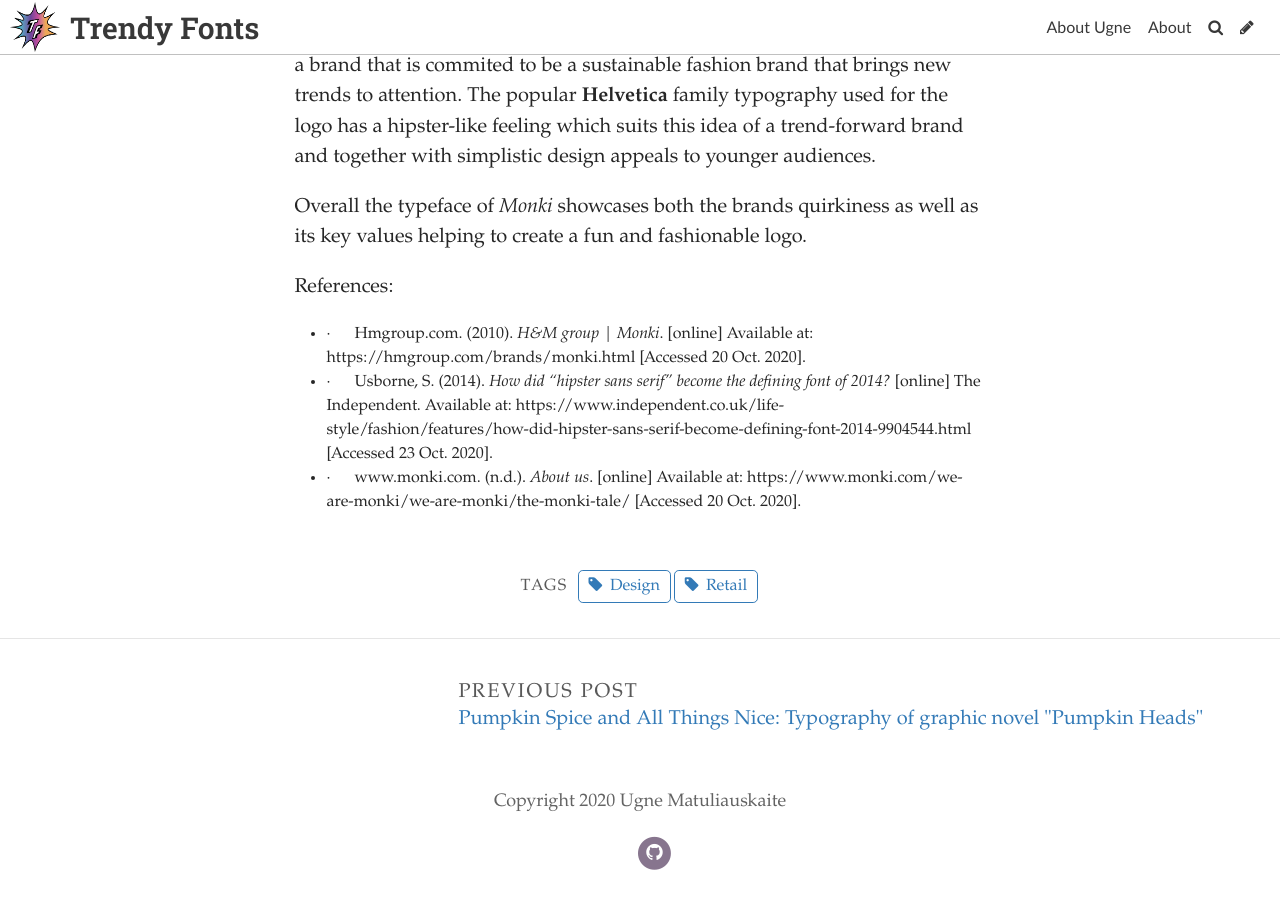
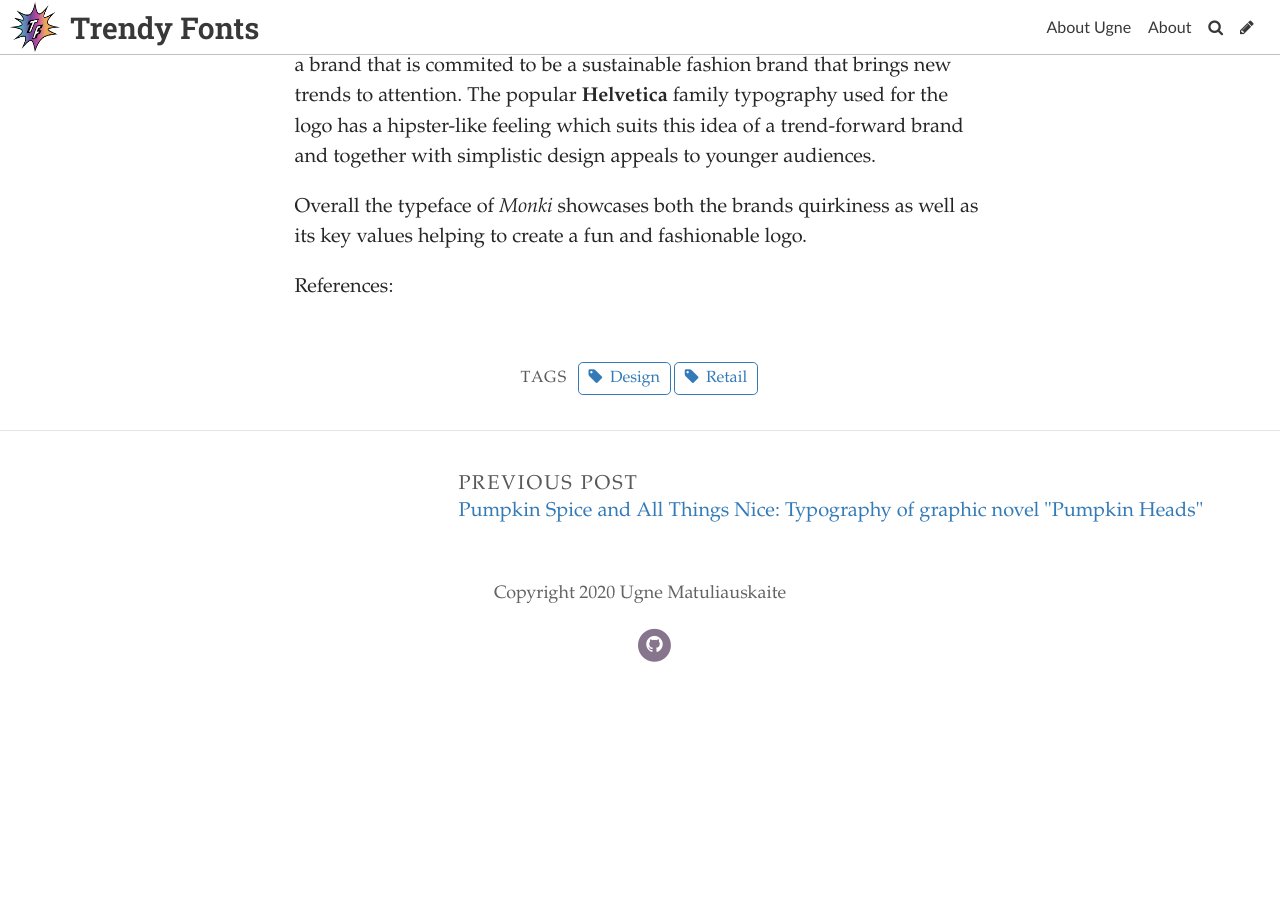
Before and after one commit to Pumpkinhead98/populartypo, a Jekyll site: the page built from _posts/2020-10-24-fun-but-make-it-fashion-typeface-of-high-street-shop-monki.md, in a window 1280 px wide and 900 px high, scrolled down 2077 px. Built offline with Jekyll 4.4.1, drawn with Linux system fonts in a browser that asks for light colours; some web fonts are replaced; after the commit the page ends 2769 px from its top, so only the background shows below that; some of the changed text lies outside the part shown.

Commit message:
Update Post “2020-10-24-fun-but-make-it-fashion-typeface-of-high-street-shop-monki”

```diff
--- a/_posts/2020-10-24-fun-but-make-it-fashion-typeface-of-high-street-shop-monki.md
+++ b/_posts/2020-10-24-fun-but-make-it-fashion-typeface-of-high-street-shop-monki.md
@@ -26,12 +26,4 @@
 
 Overall the typeface of *Monki* showcases both the brands quirkiness as well as its key values helping to create a fun and fashionable logo.
 
-
-
-
-
 References:
-
-* <!--\[if !supportLists]-->·      <!--\[endif]-->Hmgroup.com. (2010). *H&M group | Monki*. \[online] Available at: https://hmgroup.com/brands/monki.html \[Accessed 20 Oct. 2020].
-* <!--\[if !supportLists]-->·      <!--\[endif]-->Usborne, S. (2014). *How did “hipster sans serif” become the defining font of 2014?* \[online] The Independent. Available at: https://www.independent.co.uk/life-style/fashion/features/how-did-hipster-sans-serif-become-defining-font-2014-9904544.html \[Accessed 23 Oct. 2020].
-* <!--\[if !supportLists]-->·      <!--\[endif]-->www.monki.com. (n.d.). *About us*. \[online] Available at: https://www.monki.com/we-are-monki/we-are-monki/the-monki-tale/ \[Accessed 20 Oct. 2020].
```
Also changed, not shown: other parts of _posts/2020-10-24-fun-but-make-it-fashion-typeface-of-high-street-shop-monki.md (+1 -1 lines).
